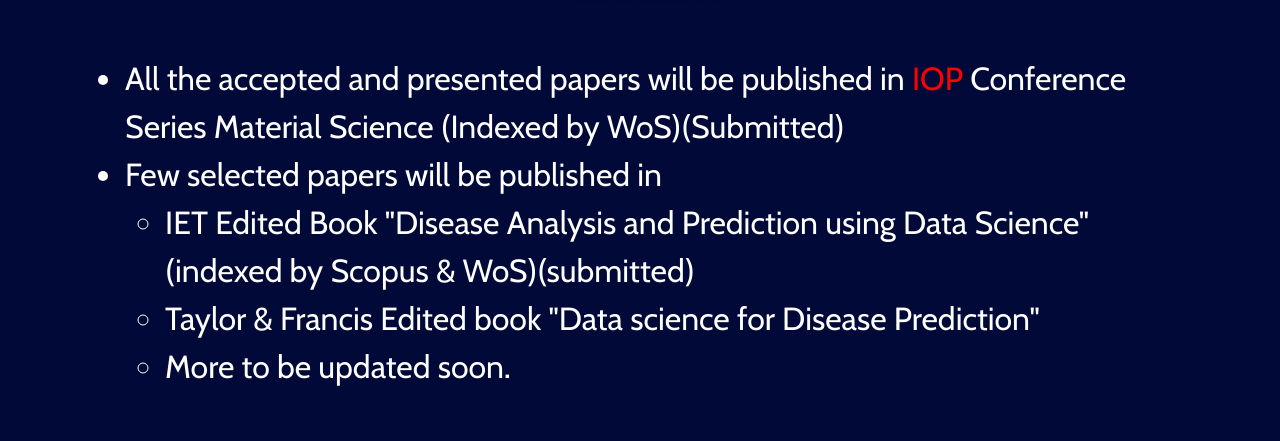
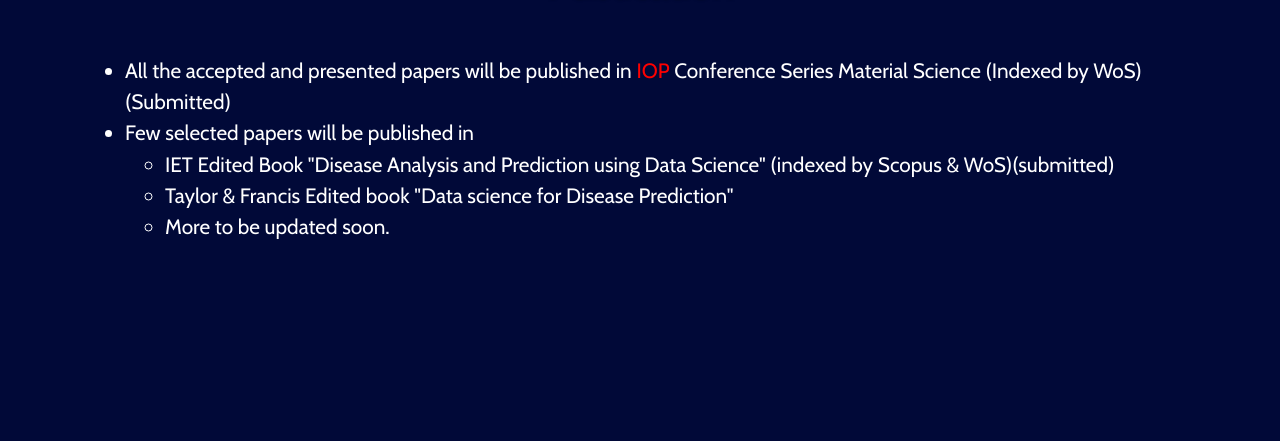
Before and after one commit to saathvikdm/AICDMB, a React (Create React App) app: page /publication in a window 1280 px wide. Shown: the part 157-598 px from the top of the page. Built offline with nearby package versions, Linux system fonts and the light colour scheme.

Commit message:
refined fontsize in publication

```diff
--- a/src/publication.jsx
+++ b/src/publication.jsx
@@ -12,7 +12,7 @@
 
                 <h1 className="display-5 text-center mb-5">Publication</h1>
                 <div className="div-bg-col">
-                    <ul style={{fontSize: '2em'}}>
+                    <ul style={{fontSize: '1.3em'}}>
                         <li>All the accepted and presented papers will be published in <span className="color-red">IOP </span> Conference Series Material Science (Indexed by WoS)(Submitted)</li>
                         <li>Few selected papers will be published in
                         <ul>
```
Also changed, not shown: 1 other file (tests, documents, lock files or other folders).
